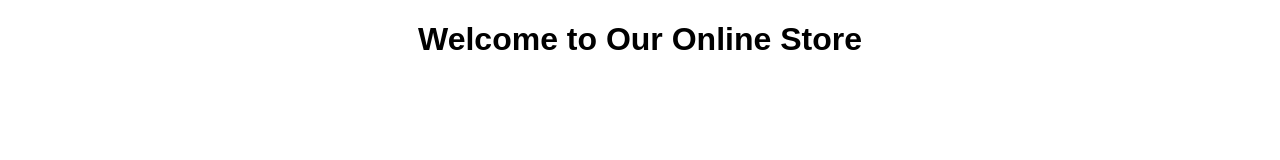
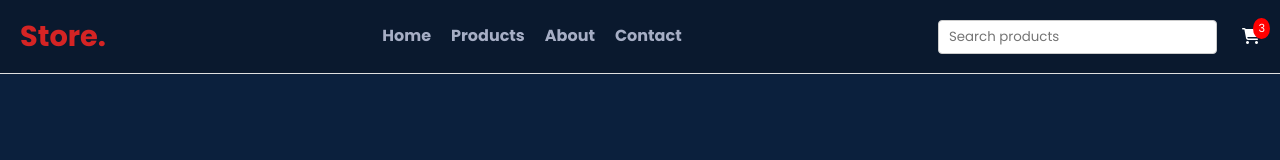
Before and after one commit to Sarangnm/ecommerce-frontend, a website: page index.html in a window 1280 px wide. Drawn offline with Linux system fonts and the light colour scheme.

Commit message:
Initial commit for Navigation bar

```diff
--- a/index.html
+++ b/index.html
@@ -3,12 +3,35 @@
 <head>
     <meta charset="UTF-8">
     <meta name="viewport" content="width=device-width, initial-scale=1.0">
-    <title>E-Commerce Frontend</title>
+    <title>E-Commerce Site</title>
     <link rel="stylesheet" href="styles/main.css">
+    <!-- Font Awesome for Icons -->
+    <link rel="stylesheet" href="https://cdnjs.cloudflare.com/ajax/libs/font-awesome/6.7.2/css/all.min.css" integrity="sha512-Evv84Mr4kqVGRNSgIGL/F/aIDqQb7xQ2vcrdIwxfjThSH8CSR7PBEakCr51Ck+w+/U6swU2Im1vVX0SVk9ABhg==" crossorigin="anonymous" referrerpolicy="no-referrer" />
+    <!-- Google fonts for Fonts -->
+    <link rel="preconnect" href="https://fonts.googleapis.com">
+    <link rel="preconnect" href="https://fonts.gstatic.com" crossorigin>
+    <link href="https://fonts.googleapis.com/css2?family=Poppins:ital,wght@0,100;0,200;0,300;0,400;0,500;0,600;0,700;0,800;0,900;1,100;1,200;1,300;1,400;1,500;1,600;1,700;1,800;1,900&display=swap" rel="stylesheet">
 </head>
 <body>
     <header>
-        <h1>Welcome to Our Online Store</h1>
+        <div class="logo">Store.</div>
+        <nav class="navbar" id="navbar">
+            <a href="#" >Home</a>
+            <a href="#" >Products</a>
+            <a href="#" >About</a>
+            <a href="#" >Contact</a>
+        </nav>
+        <div class="menu">
+            <input type="text" class="search-bar" placeholder="Search products" />
+
+            <div class="cart-icon">
+                <i class="fas fa-shopping-cart"></i>
+                <span class="cart-badge">3</span>
+            </div>
+            <div class="hamburger" id="hamburger">
+                <i class="fas fa-bars"></i>
+            </div>
+        </div>
     </header>
     <script src="scripts/app.js"></script>
 </body>
--- a/scripts/app.js
+++ b/scripts/app.js
@@ -1 +1,8 @@
-console.log("E-Commerce Website Loaded");
+document.addEventListener("DOMContentLoaded", () => {
+  const hamburger = document.getElementById("hamburger");
+  const navbar = document.getElementById("navbar");
+
+  hamburger.addEventListener("click", () => {
+    navbar.classList.toggle("active");
+  });
+});
--- a/styles/main.css
+++ b/styles/main.css
@@ -1,6 +1,110 @@
-body {
-    font-family: Arial, sans-serif;
+@import url('https://fonts.googleapis.com/css2?family=Poppins:ital,wght@0,100;0,200;0,300;0,400;0,500;0,600;0,700;0,800;0,900;1,100;1,200;1,300;1,400;1,500;1,600;1,700;1,800;1,900&display=swap');
+
+* {
+    font-family: "Poppins", Arial, sans-serif;
     margin: 0;
     padding: 0;
-    text-align: center;
+    box-sizing: border-box;
 }
+body{
+    background-color: #0b203d;
+}
+header{
+    display: flex;
+    justify-content: space-between;
+    align-items: center;
+    padding: 15px 20px;
+    background-color: #0a192e;
+    flex-wrap: wrap;
+    border-bottom: 1px solid #e0e0e0;
+    position: sticky;
+    z-index: 1000;
+}
+.logo {
+    font-size: 1.8rem;
+    font-weight: bold;
+    color: #d52424;
+    margin-right: 20px;
+}
+.navbar{
+    display: flex;
+    gap: 20px;
+}
+.navbar a{
+    font-weight: bold;
+    color: #a6aec5;
+    text-decoration: none;
+    border-bottom: 2px solid transparent;
+}
+.navbar a:hover{
+    color: #d52424;
+    border-color: #d52424;
+    transition: .25s;
+}
+.navbar #active{
+    color: #fff;
+    border-bottom: solid 2px #fff;
+}
+.menu{
+    display: flex;
+    align-items: center;
+    gap: 10px;
+}
+.search-bar {
+    padding: 6px 10px;
+    border: 1px solid #ccc;
+    border-radius: 4px;
+}
+.cart-icon {
+    color: #fff;
+    cursor: pointer;
+    position: relative;
+    margin-left: 15px;
+}
+.cart-badge {
+    position: absolute;
+    top: -6px;
+    right: -10px;
+    background: red;
+    color: white;
+    border-radius: 50%;
+    padding: 2px 5px;
+    font-size: 0.7rem;
+}
+.hamburger {
+    display: none;
+    font-size: 1.5rem;
+    margin-left: 15px;
+    cursor: pointer;
+    color: #fff;
+}
+@media (max-width: 768px) {
+    .navbar {
+    position: absolute;
+    top: 73px;
+    right: 0px;
+    width: 10em;
+    display: none;
+    flex-direction: column;
+    background: #0a192e;
+    border: 1px solid #e0e0e0;
+    border-right: none;
+    gap: 15px;
+    max-height: 0;
+    overflow: hidden;
+    }
+    .navbar.active{
+    display: flex;
+    align-items: center;
+    max-height: 300px;
+    padding: 10px 0px;
+    }
+
+    .hamburger {
+      display: block;
+    }
+
+    .search-bar {
+      width: 250px;
+    }
+}
```
